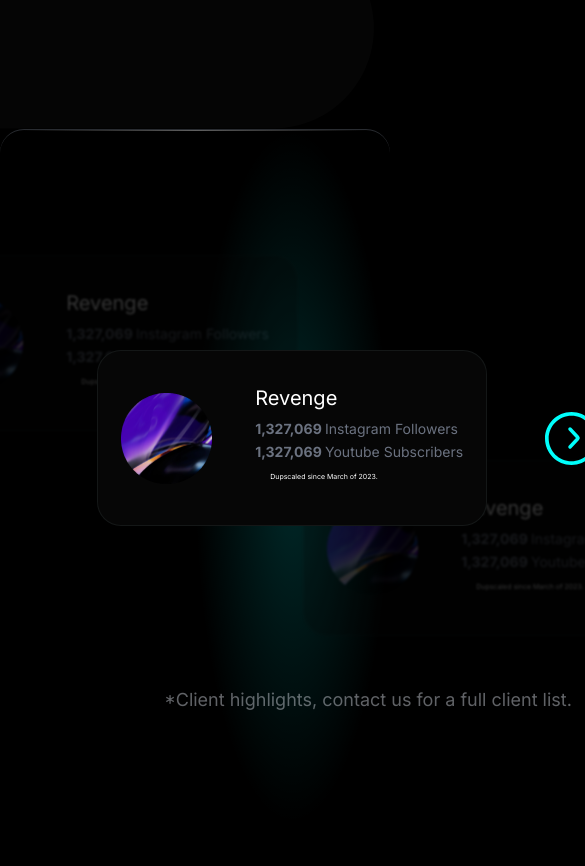
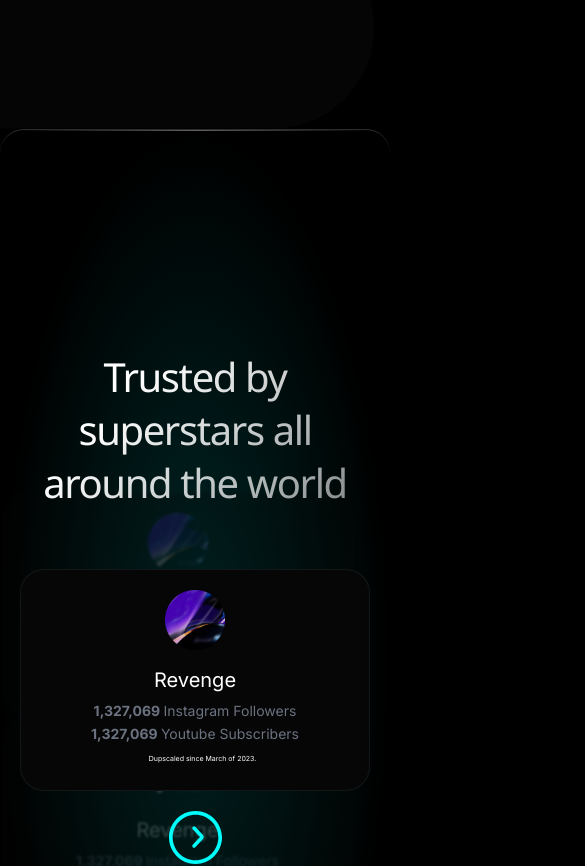
Before and after one commit to Svobyyy/daliksy, a Next.js app: page / in a window 390 px wide. Shown: the part 980-1846 px from the top of the page, 585 px wide, since content can reach past the window. Before the commit the page ends 1803 px from the top, so only its background shows below. Built offline with nearby package versions, Linux system fonts and the light colour scheme.

Commit message:
Reference responsive

```diff
--- a/app/components/Reference/Reference.jsx
+++ b/app/components/Reference/Reference.jsx
@@ -10,6 +10,7 @@
 
       <div >
         <div className={styles.reference_main}>
+
           <div className={styles.channel}>
             <Image
               src="/channels/revenge.png"
--- a/app/components/Reference/Reference.module.css
+++ b/app/components/Reference/Reference.module.css
@@ -98,8 +98,76 @@
 
 .reference_side {
   margin-top: 160px;
-  margin-left: 67px;
+  text-align: center;
   font-size: 18px;
   line-height: 27px;
-  color: #EFF5FF66;
+  color: #eff5ff66;
 }
+
+@media only screen and (max-width: 1200px) {
+  .reference {
+    gap: 60px;
+  }
+
+  .reference_main {
+    gap: 20px;
+  }
+}
+
+@media only screen and (max-width: 1100px) {
+  .reference {
+    flex-direction: column;
+  }
+
+  .reference h3 {
+    text-align: center;
+  }
+
+  .channel_opacity {
+    right: 5%;
+  }
+
+  .channel_opacity:nth-of-type(2) {
+    left: -5%;
+  }
+
+  .radial {
+    width: 100%;
+  }
+}
+
+@media only screen and (max-width: 600px) {
+  .reference_main {
+    flex-direction: column;
+  }
+
+  .channel {
+    width: 100%;
+  }
+}
+
+@media only screen and (max-width: 600px) {
+  .channel {
+    flex-direction: column;
+    height: auto;
+    gap: 20px;
+    text-align: center;
+    padding: 20px 0px;
+  }
+
+  .channel img {
+    width: 60px;
+    height: 60px;
+  }
+
+  .channel_opacity {
+    bottom: 150px;
+    height: 222px;
+  }
+
+  .channel_opacity:nth-of-type(2) {
+    top: 150px;
+  }
+
+
+}
```
